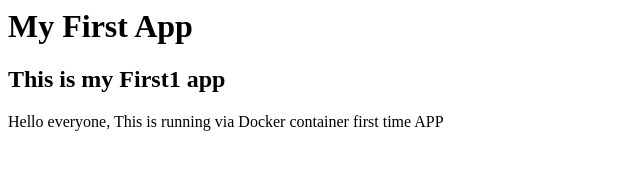
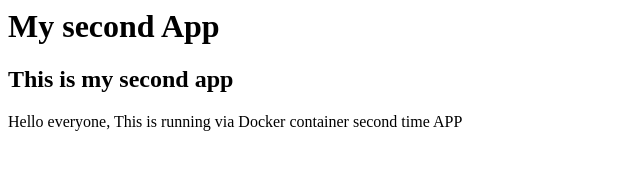
Before and after one commit to ramalaxmibandi/jenkins-exercise, a plain HTML site: page files/index.html in a window 1280 px wide. Shown: the whole page, without its empty margins (0-640 px from the left). Drawn offline with Linux system fonts and the light colour scheme.

Commit message:
my new commit

```diff
--- a/files/index.html
+++ b/files/index.html
@@ -4,9 +4,9 @@
   </head>
   <body>
     <div class="container">
-      <h1>My First App</h1>
-      <h2>This is my First1 app</h2>
-      <p>Hello everyone, This is running via Docker container first time APP</p>
+      <h1>My second App</h1>
+      <h2>This is my second app</h2>
+      <p>Hello everyone, This is running via Docker container second time APP</p>
     </div>
   </body>
 </html>
```
